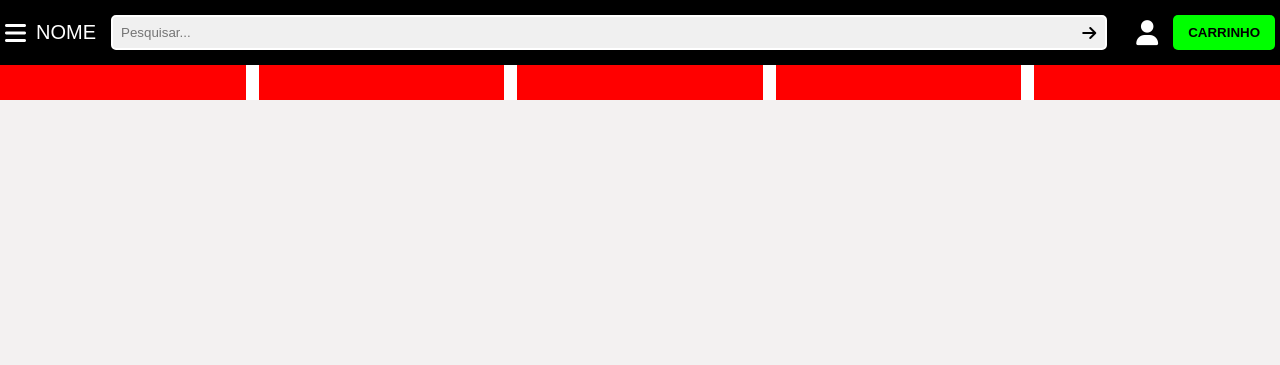
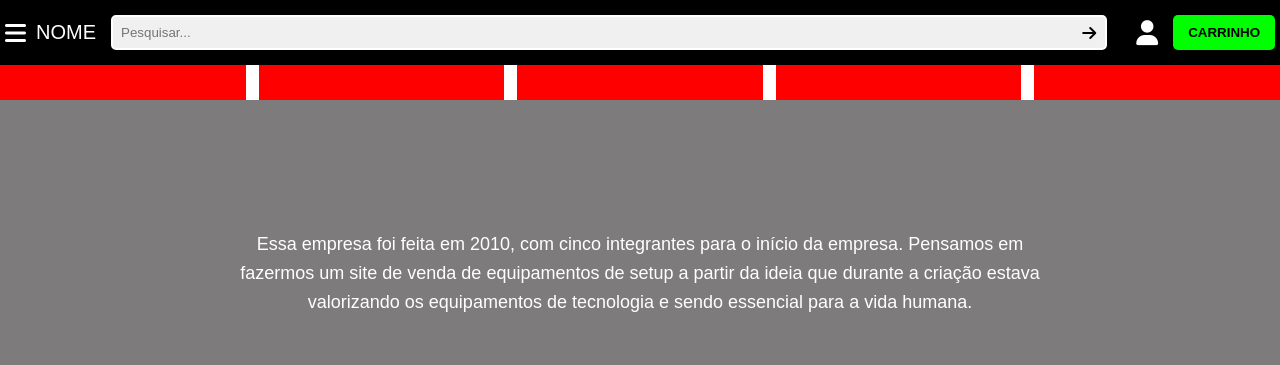
Before and after one commit to LodzinhGabriel/ProjetoFinalBK1LMA, a Flask app: page /sobre in a window 1280 px wide. Shown: the top 365 px of the page. Run offline with Flask 3, Linux system fonts and the light colour scheme.

Commit message:
layout_sobre

```diff
--- a/templates/layout.html
+++ b/templates/layout.html
@@ -9,7 +9,7 @@
         body {
             margin: 0;
             font-family: 'Arial', sans-serif;
-            background-color: #f3f1f1;
+            background-color: #ffffff;
         }
 
         /* Barra superior */
@@ -87,25 +87,16 @@
             background-color: #FFFFFF;
         }
 
-        /* Título da seção */
-        .section-title {
-            background-color: #000;
-            color: #00FFFF;
-            text-align: center;
-            font-size: 22px;
-            font-weight: bold;
-            padding: 10px 0;
-        }
-
         /* Texto do conteúdo */
         .content {
             text-align: center;
-            color: #FFFFFF;
+            color: #ffffff;
             font-size: 18px;
             margin: 120px auto;
             max-width: 800px;
             line-height: 1.6;
         }
+
     </style>
 </head>
 <body>
@@ -127,6 +118,9 @@
         <div></div>
     </div>
 
+    {% block content %}
+    {% endblock %}
+
 
 </body>
 </html>
--- a/templates/sobre.html
+++ b/templates/sobre.html
@@ -1,6 +1,35 @@
 {% extends 'layout.html' %}
 {% block content %}
 
-<h1>Sobre</h1>
+<style>
+
+.content {
+            text-align: center;
+            color: #ffffff;
+            font-size: 18px;
+            margin: 130px auto;
+            max-width: 800px;
+            line-height: 1.6;
+        }
+
+        body {
+            margin: 0;
+            font-family: 'Arial', sans-serif;
+            background-color: #7d7b7b;
+        }
+
+</style>
+
+
+    <div class="content">
+        Essa empresa foi feita em 2010, com cinco integrantes para o início da empresa.
+        Pensamos em fazermos um site de venda de equipamentos de setup a partir da ideia
+        que durante a criação estava valorizando os equipamentos de tecnologia e sendo
+        essencial para a vida humana.
+    </div>
+
+</div>
+
+
 
 {% endblock %}
```
